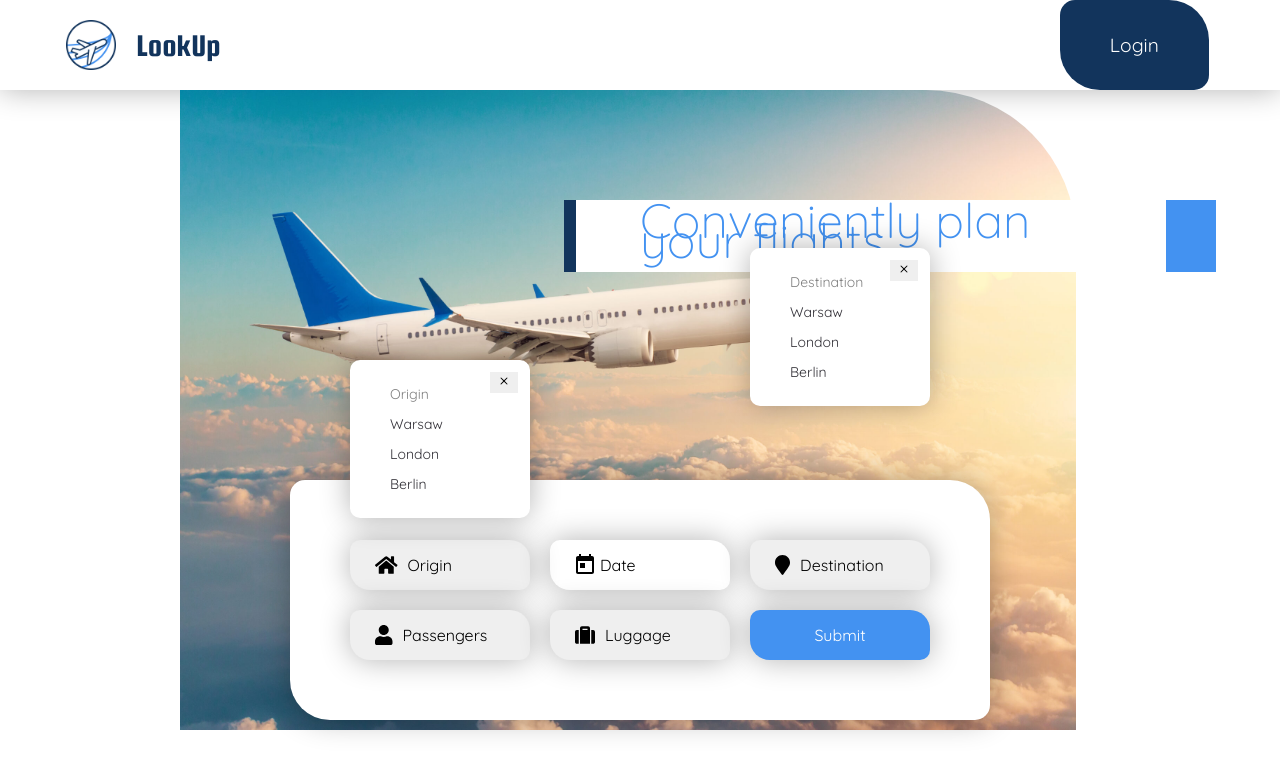
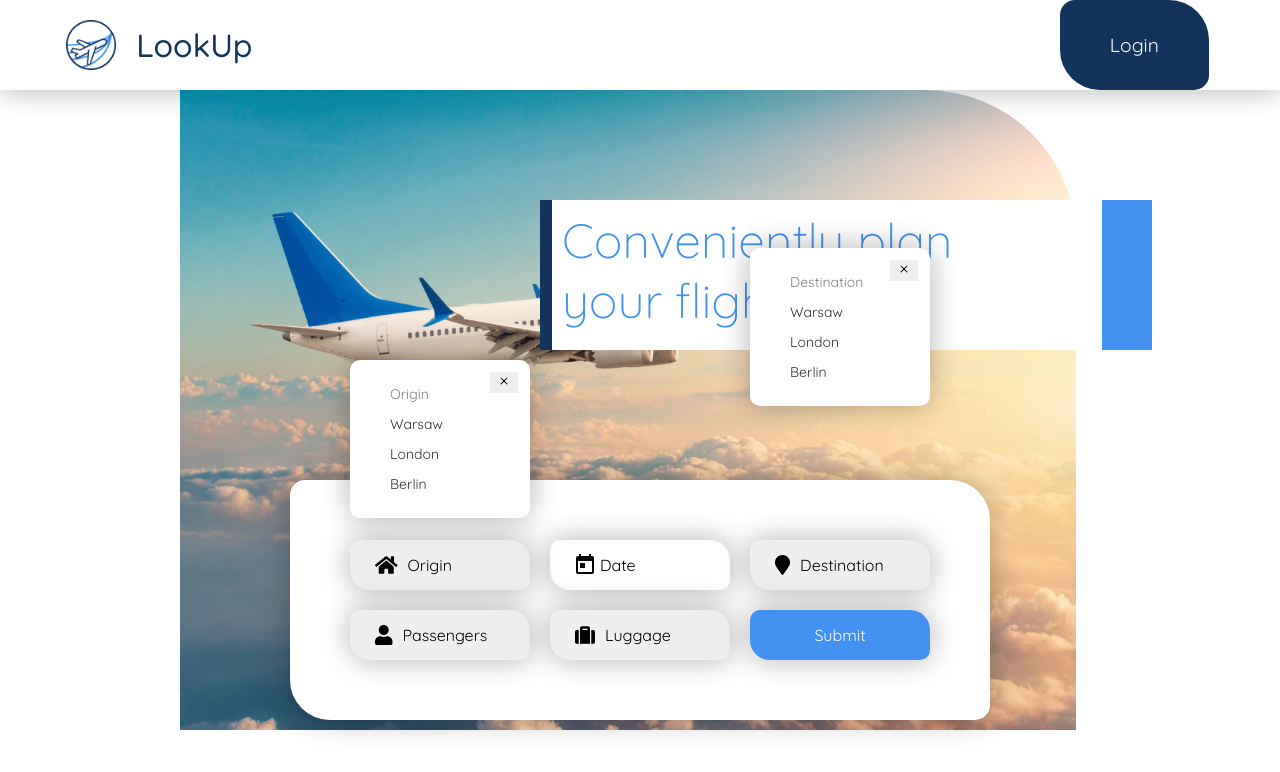
Before and after one commit to olcolcolc/LookUpNg, an Angular app: page / in a window 1280 px wide. Shown: the top 772 px of the page. Built offline with nearby package versions, Linux system fonts and the light colour scheme.

Commit message:
styled main

```diff
--- a/src/app/app.component.scss
+++ b/src/app/app.component.scss
@@ -1,6 +1,7 @@
 *, *::before, *::after{
       box-sizing: border-box;
-  }
+      font-family: "Quicksand",sans-serif !important;
+    }
 
   body{
       margin: 0;
--- a/src/app/components/main/main.component.html
+++ b/src/app/components/main/main.component.html
@@ -1,7 +1,7 @@
 <div class="mainContainer">
   <img class="mainContainer__img" src="./assets/images/airport.jpeg" alt="LookUp">
   <div class="mainContainer__textContainer">
-    <p class="mainContainer__textContainer__text">Conveniently plan your flights</p>
+    <p class="mainContainer__textContainer__text">Conveniently plan <br><br><br>your flights</p>
   </div>
   <div>  <app-select></app-select>
   </div>
--- a/src/app/components/main/main.component.scss
+++ b/src/app/components/main/main.component.scss
@@ -1,6 +1,7 @@
 .mainContainer{
   display: flex;
   justify-content: center;
+  z-index: -1;
 
 
   &__img{
@@ -16,15 +17,15 @@
   }
 
   &__textContainer{
-    max-width: 50%;
+    width: 600px;
+    height: 150px;
     background-color: white;
-    padding: 10px 0 10px 5%;
     position: absolute;
-    right: 5%;
+    right: 10%;
     top: 25%;
+    padding: 20px 40px 20px 10px;
     font-size: 3rem;
     text-align: left;
-    font-family: "Quicksand",sans-serif;
     font-weight: 300;
     color: #4392f1;
 
@@ -49,9 +50,12 @@
     }
 
     &__text{
-      margin-right: 150px;
+      width: 450px;
       word-wrap:break-word;
       display: inline-block;
+      margin: 0;
+      padding: 10px 0 10px 0;
+
     }
   }
 
```
